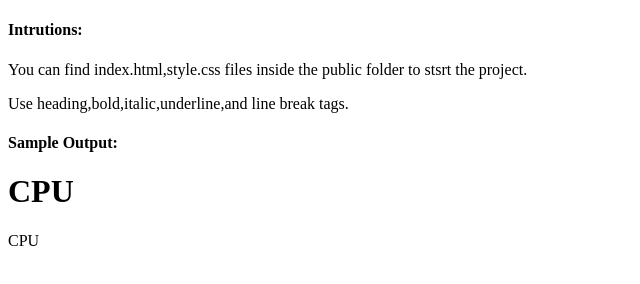
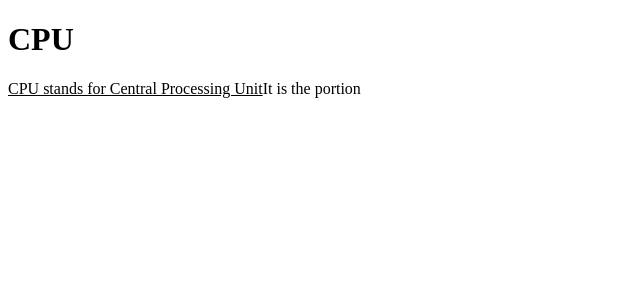
Before and after one commit to iamneo-production/dbdadbecbacccdfcadaeccdfffebaeceaec, a website: page public/index.html in a window 1280 px wide. Shown: the whole page, without its empty margins (0-640 px from the left). Drawn offline with Linux system fonts and the light colour scheme.

Commit message:
Backup Commit

```diff
--- a/public/index.html
+++ b/public/index.html
@@ -8,11 +8,7 @@
     <link rel="stylesheet" href="style.css" />
 </head>
 <body>
-    <h4>Intrutions:</h4>
-    <p>You can find index.html,style.css files inside the public folder to stsrt the project.</p>
-    <nextp>Use heading,bold,italic,underline,and line break tags.</nextp>
-    <h4>Sample Output:</h4>
     <h1>CPU</h1>
-    <p>CPU</p>
+    <p><U>CPU stands for Central Processing Unit</U>It is the portion</p>
 </body>
 </html>
```
